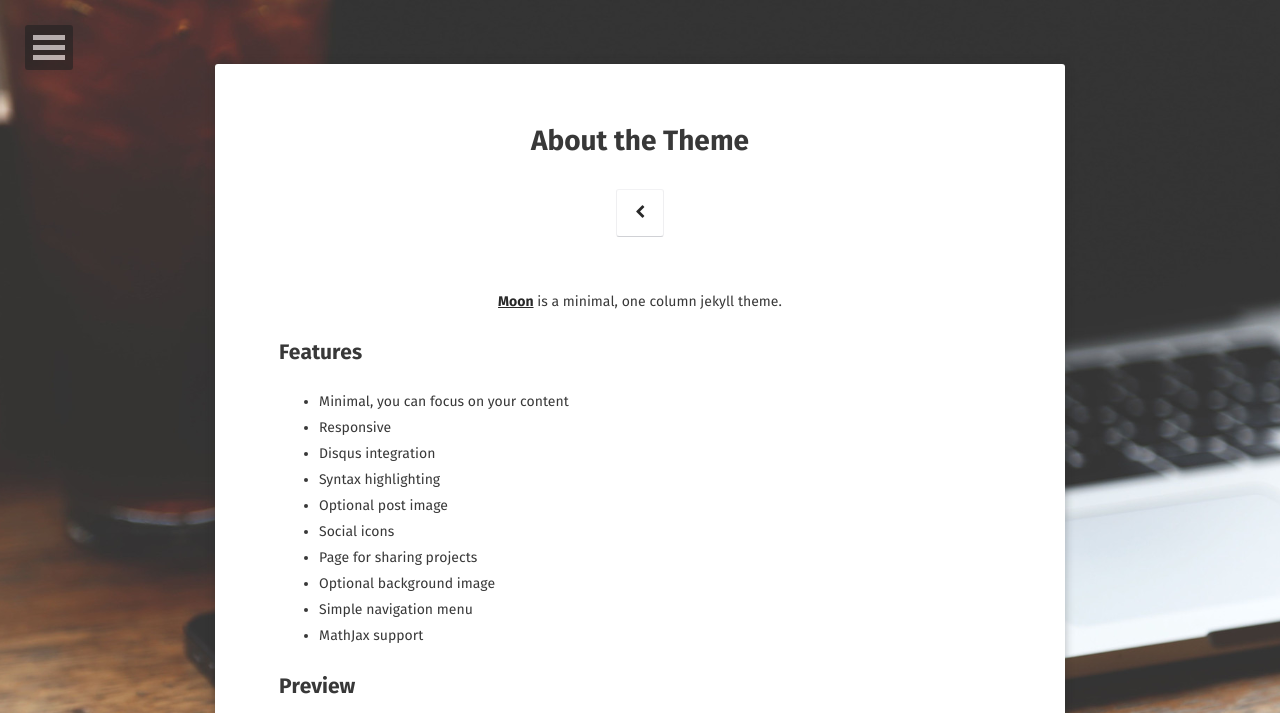
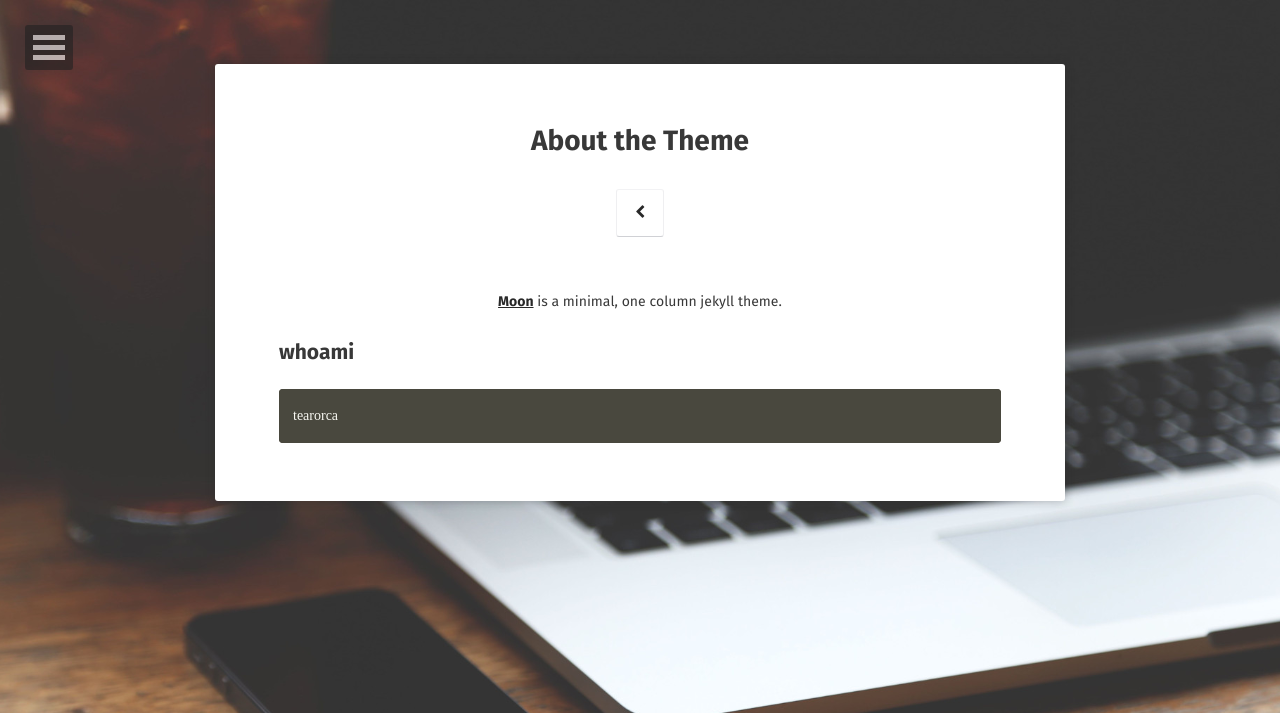
Before and after one commit to tearorca/tearorca.github.io, a Jekyll site: the page built from about/index.md, in a window 1280 px wide. Shown: the top 713 px of the page. Built offline with Jekyll 4.4.1, drawn with Linux system fonts in a browser that asks for light colours; some web fonts are replaced; some of the changed text lies outside the part shown; grey boxes are pictures that could not be loaded.

Commit message:
Update index.md

```diff
--- a/about/index.md
+++ b/about/index.md
@@ -2,36 +2,11 @@
 layout: page
 title: About the Theme
 tags: [about, Jekyll, theme, moon]
-date: 2016-03-21
+date: 2018-11-28
 comments: false
 ---
 
 <center><a href="https://tearorca.github.io"><b>Moon</b></a> is a minimal, one column jekyll theme.</center>
 
-## Features
-* Minimal, you can focus on your content
-* Responsive
-* Disqus integration
-* Syntax highlighting
-* Optional post image
-* Social icons
-* Page for sharing projects
-* Optional background image
-* Simple navigation menu
-* MathJax support
-
-## Preview
-
-{% capture images %}
-    https://cloud.githubusercontent.com/assets/754514/14509720/61c61058-01d6-11e6-93ab-0918515ecd56.png
-    https://cloud.githubusercontent.com/assets/754514/14509716/61ac6c8e-01d6-11e6-879f-8308883de790.png
-{% endcapture %}
-{% include gallery images=images caption="Screenshots of Moon Theme" cols=2 %}
-
-See a [live version of Moon](https://tearorca.github.io) hosted on GitHub.
-
-## Getting Started
-
-To learn how to install and use this theme check out the [Setup Guide](https://tearorca.github.io/Moon/moon-theme) for more information.
-
-[Install Moon](https://tearorca.github.io){: .btn}
+## whoami
+	tearorca
```
